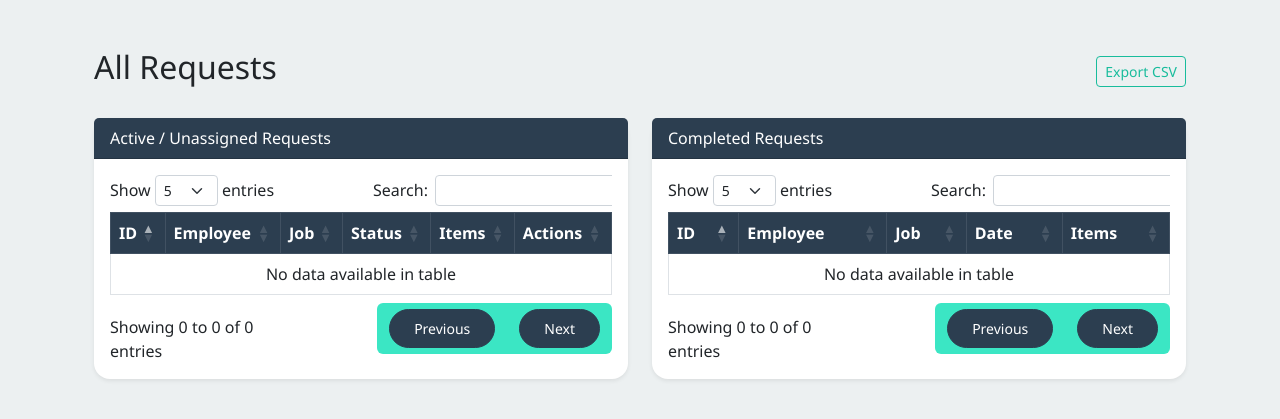
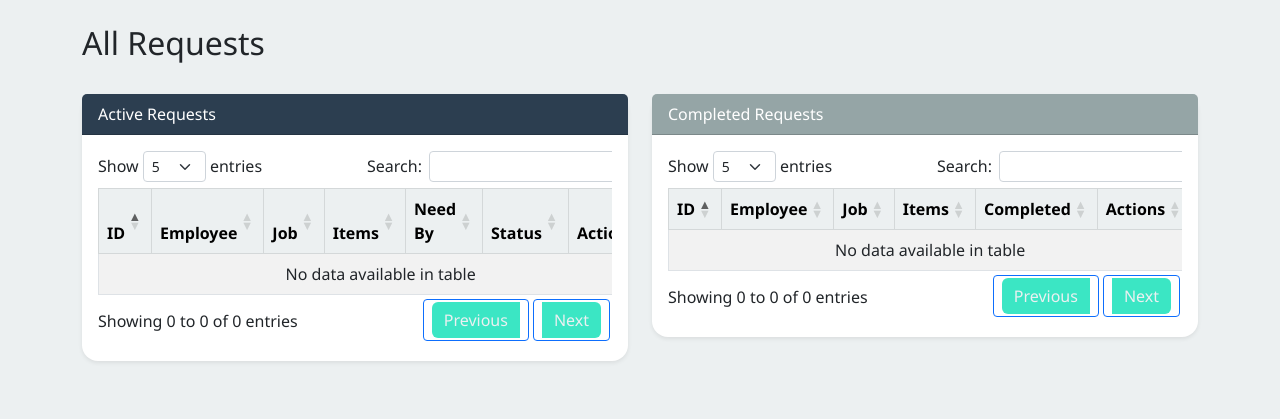
Before and after one commit to ColtonBaum/THE-REQuest-form, a Flask app: page /admin/requests in a window 1280 px wide. Shown: the part 72-491 px from the top of the page. Run offline with Flask 3, Linux system fonts and the light colour scheme; data that the repository does not hold is empty; some libraries are stand-ins or nearby versions.

Commit message:
Widen request tables and style pagination buttons with white background

```diff
--- a/templates/admin/requests_list.html
+++ b/templates/admin/requests_list.html
@@ -1,65 +1,49 @@
 {% extends "admin/base.html" %}
-{% block title %}All Requests{% endblock %}
+{% block title %}Requests{% endblock %}
 
 {% block admin_content %}
-<div class="container py-4">
 <div class="d-flex justify-content-between align-items-center mb-4">
   <h3>All Requests</h3>
-    <a href="{{ url_for('admin.export_csv') }}" class="btn btn-outline-success btn-sm">Export CSV</a>
 </div>
 
-  <div class="row gy-4">
-    <!-- Active / Unassigned Requests Table -->
-    <div class="col-lg-6">
-      <div class="card shadow-sm h-100">
+<div class="row">
+  <div class="col-md-6">
+    <div class="card shadow-sm mb-4">
       <div class="card-header bg-primary text-white">
-          Active / Unassigned Requests
+        Active Requests
       </div>
-        <div class="card-body p-3">
+      <div class="card-body">
         <div class="table-responsive">
-            <table id="active-requests-table" class="table table-bordered table-hover w-100">
-              <thead class="table-primary">
+          <table id="active-requests-table" class="table table-bordered table-striped align-middle">
+            <thead class="table-light">
               <tr>
                 <th>ID</th>
                 <th>Employee</th>
                 <th>Job</th>
+                <th>Items</th>
+                <th>Need By</th>
                 <th>Status</th>
-                  <th>Items</th>
                 <th>Actions</th>
               </tr>
             </thead>
             <tbody>
-                {% for r in requests if r.status != 'Complete' or not r.job_id %}
+              {% for req in requests if req.status != 'Complete' %}
               <tr>
-                  <td>{{ r.id }}</td>
-                  <td>{{ r.employee_name }}</td>
+                <td>{{ req.id }}</td>
+                <td>{{ req.employee_name }}</td>
+                <td>{{ req.job_name }} ({{ req.job_number }})</td>
                 <td>
-                    {% if r.job_id %}
-                      <a href="{{ url_for('admin.job_detail', job_id=r.job_id) }}">{{ r.job.name }}</a>
-                    {% else %}
-                      <span class="text-muted">—</span>
-                    {% endif %}
-                  </td>
-                  <td>
-                    <form method="post" action="{{ url_for('admin.update_status', req_id=r.id) }}">
-                      <input type="hidden" name="csrf_token" value="{{ csrf_token() }}">
-                      <select name="status" class="form-select form-select-sm" onchange="this.form.submit()">
-                        <option value="Not started" {% if r.status=='Not started' %}selected{% endif %}>Not started</option>
-                        <option value="In progress" {% if r.status=='In progress' %}selected{% endif %}>In progress</option>
-                        <option value="Complete" {% if r.status=='Complete' %}selected{% endif %}>Complete</option>
-                      </select>
-                    </form>
-                  </td>
-                  <td>
-                    <ul class="mb-0 ps-3">
-                      {% for i in r.items %}
-                      <li>{{ i.quantity }}× {{ i.item_name }}</li>
+                  <ul class="mb-0">
+                    {% for item in req.items %}
+                      <li>{{ item.item_name }} × {{ item.quantity }}</li>
                     {% endfor %}
                   </ul>
                 </td>
-                  <td class="text-nowrap">
-                    <a href="{{ url_for('admin.edit_request', req_id=r.id) }}" class="btn btn-sm btn-outline-primary">Edit</a>
-                    <form method="post" action="{{ url_for('admin.delete_request', req_id=r.id) }}" style="display:inline;" onsubmit="return confirm('Are you sure?');">
+                <td>{{ req.need_by_date }}</td>
+                <td>{{ req.status }}</td>
+                <td>
+                  <a href="{{ url_for('admin.edit_request', req_id=req.id) }}" class="btn btn-sm btn-outline-primary mb-1">Edit</a>
+                  <form method="post" action="{{ url_for('admin.delete_request', req_id=req.id) }}" style="display:inline;">
                     <input type="hidden" name="csrf_token" value="{{ csrf_token() }}">
                     <button type="submit" class="btn btn-sm btn-outline-danger">Delete</button>
                   </form>
@@ -73,43 +57,44 @@
     </div>
   </div>
 
-    <!-- Completed Requests Table -->
-    <div class="col-lg-6">
-      <div class="card shadow-sm h-100">
-        <div class="card-header bg-primary text-white">
+  <div class="col-md-6">
+    <div class="card shadow-sm mb-4">
+      <div class="card-header bg-secondary text-white">
         Completed Requests
       </div>
-        <div class="card-body p-3">
+      <div class="card-body">
         <div class="table-responsive">
-            <table id="completed-requests-table" class="table table-bordered table-hover w-100">
-              <thead class="table-primary">
+          <table id="completed-requests-table" class="table table-bordered table-striped align-middle">
+            <thead class="table-light">
               <tr>
                 <th>ID</th>
                 <th>Employee</th>
                 <th>Job</th>
-                  <th>Date</th>
                 <th>Items</th>
+                <th>Completed</th>
+                <th>Actions</th>
               </tr>
             </thead>
             <tbody>
-                {% for r in requests if r.status == 'Complete' %}
+              {% for req in requests if req.status == 'Complete' %}
               <tr>
-                  <td>{{ r.id }}</td>
-                  <td>{{ r.employee_name }}</td>
+                <td>{{ req.id }}</td>
+                <td>{{ req.employee_name }}</td>
+                <td>{{ req.job_name }} ({{ req.job_number }})</td>
                 <td>
-                    {% if r.job_id %}
-                      <a href="{{ url_for('admin.job_detail', job_id=r.job_id) }}">{{ r.job.name }}</a>
-                    {% else %}
-                      <span class="text-muted">—</span>
-                    {% endif %}
-                  </td>
-                  <td>{{ r.submitted_at.strftime('%Y-%m-%d') }}</td>
-                  <td>
-                    <ul class="mb-0 ps-3">
-                      {% for i in r.items %}
-                      <li>{{ i.quantity }}× {{ i.item_name }}</li>
+                  <ul class="mb-0">
+                    {% for item in req.items %}
+                      <li>{{ item.item_name }} × {{ item.quantity }}</li>
                     {% endfor %}
                   </ul>
+                </td>
+                <td>{{ req.submitted_at.strftime('%Y-%m-%d') }}</td>
+                <td>
+                  <a href="{{ url_for('admin.edit_request', req_id=req.id) }}" class="btn btn-sm btn-outline-primary mb-1">Edit</a>
+                  <form method="post" action="{{ url_for('admin.delete_request', req_id=req.id) }}" style="display:inline;">
+                    <input type="hidden" name="csrf_token" value="{{ csrf_token() }}">
+                    <button type="submit" class="btn btn-sm btn-outline-danger">Delete</button>
+                  </form>
                 </td>
               </tr>
               {% endfor %}
@@ -120,7 +105,25 @@
     </div>
   </div>
 </div>
-</div>
+
+<style>
+  .dataTables_wrapper .dataTables_paginate .paginate_button {
+    background-color: white !important;
+    color: #0d6efd !important;
+    border: 1px solid #0d6efd !important;
+    border-radius: 4px;
+    padding: 2px 8px;
+    margin: 2px;
+  }
+  .dataTables_wrapper .dataTables_paginate .paginate_button.current {
+    font-weight: bold;
+  }
+  .table-responsive {
+    overflow-x: auto;
+    width: 100%;
+  }
+</style>
+
 {% endblock %}
 
 {% block scripts %}
@@ -132,13 +135,8 @@
       ordering: true,
       info: true,
       autoWidth: false,
-      lengthMenu: [[5, 10, 25, -1], [5, 10, 25, "All"]],
-      language: {
-        paginate: {
-          next: '<button class="btn btn-sm btn-primary">Next</button>',
-          previous: '<button class="btn btn-sm btn-primary">Previous</button>'
-        }
-      }
+      scrollX: true,
+      lengthMenu: [[5, 10, 25, -1], [5, 10, 25, "All"]]
     });
   });
 </script>
```
Lines whose indentation alone changed are shown as unchanged.
